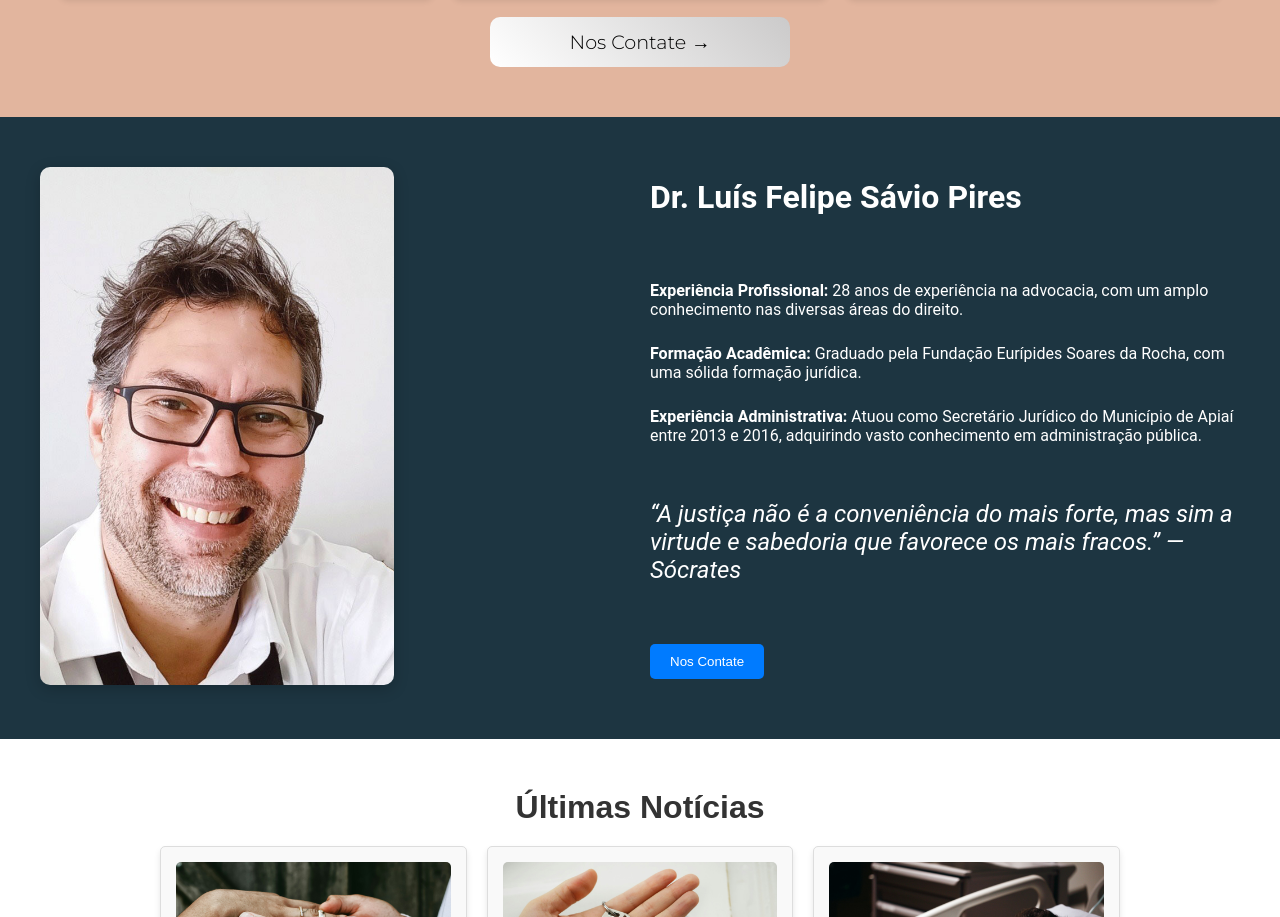
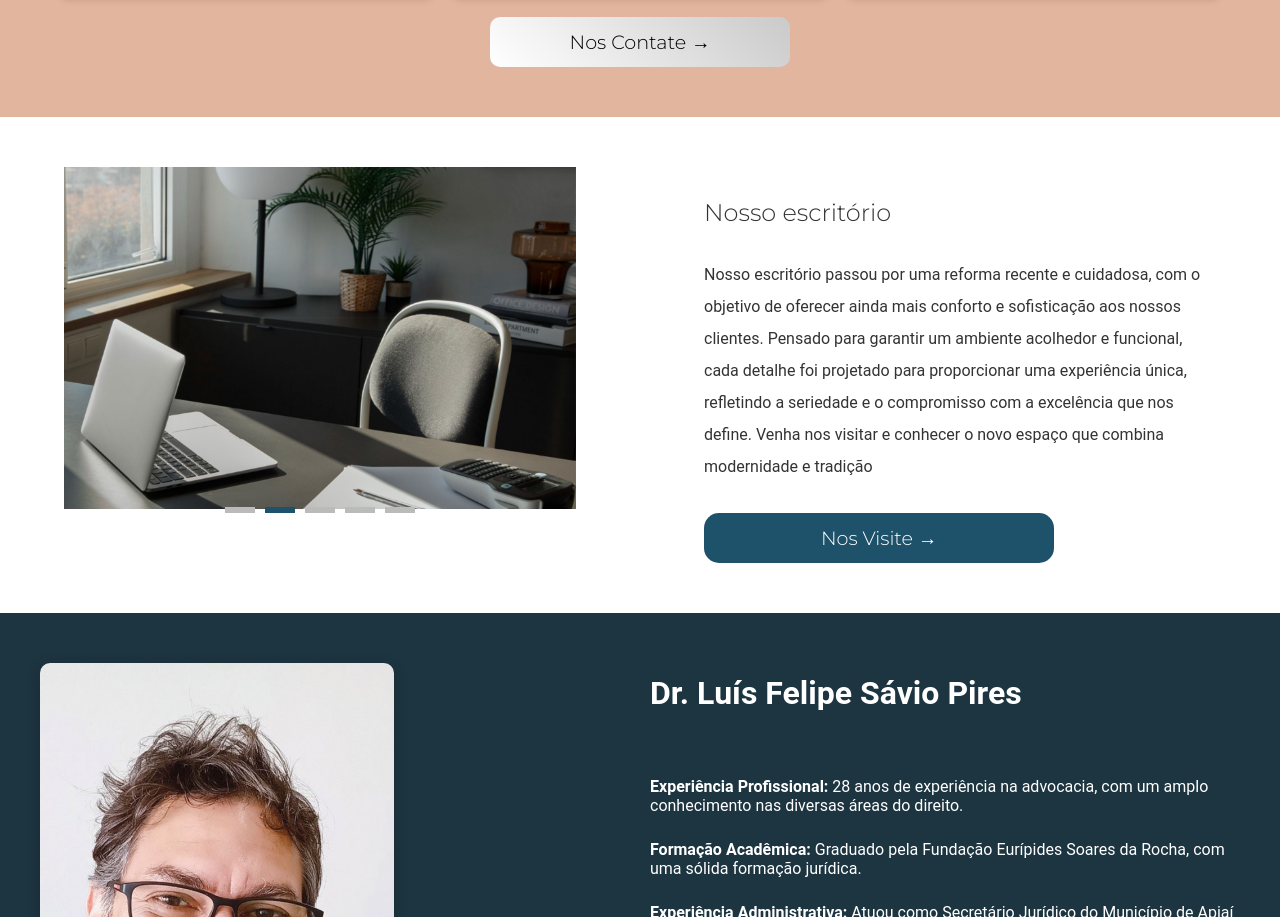
Before and after one commit to Tkailaine/projeto-savio-pires, a plain HTML site: page index.html in a window 1280 px wide. Shown: the part 3100-4017 px from the top of the page. Drawn offline with nearby package versions, Linux system fonts and the light colour scheme.

Commit message:
Update index.html

```diff
--- a/index.html
+++ b/index.html
@@ -246,7 +246,7 @@
           <a href="https://wa.link/trdfq7" target="_blank"><button class="btn-chamada surge-bottom">Nos Contate →</button></a>
     </section>
 
-    <section class="sobre" id="escritorio" style="display: none;">
+    <section class="sobre" id="escritorio" >
       <div class="sobre-escritorio">
         <div class="unico-slider-wrapper surge-left">
           <div class="unico-slider">
```
